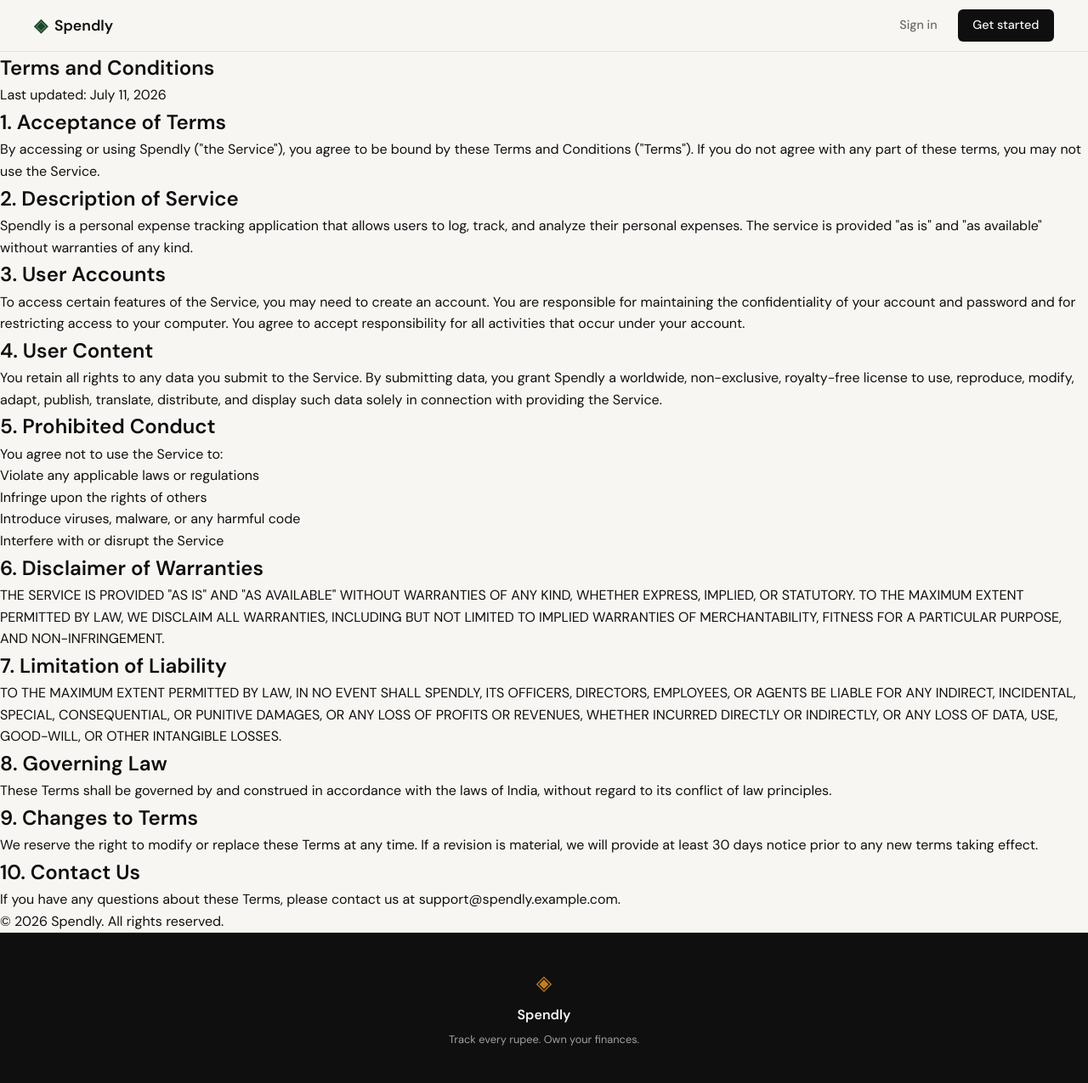
After one commit to kashyaprohit29/spendly, a Flask app: page /Term in a window 1280 px wide. The commit adds this page. Shown: the whole page at 85% size. Run offline with Flask 3, Linux system fonts and the light colour scheme.

Commit message:
Added Terms and Conditions page and updated footer link

```diff
--- a/app.py
+++ b/app.py
@@ -51,5 +51,10 @@ def delete_expense(id):
     return "Delete expense — coming in Step 9"
 
 
+@app.route("/Term")
+def terms():
+    return render_template("terms.html")
+
+
 if __name__ == "__main__":
     app.run(debug=True, port=5001)
--- a/templates/base.html
+++ b/templates/base.html
@@ -35,7 +35,7 @@
             <span class="footer-name">Spendly</span>
             <p class="footer-copy">Track every rupee. Own your finances.</p>
             <p>
-                <a href="#">Term and Conditions</a> |
+                <a href="/Term">Term and Conditions</a> |
                 <a href="#">Privacy Policy</a>
             </p>
         </div>
--- /dev/null
+++ b/templates/terms.html
@@ -0,0 +1,88 @@
+<!DOCTYPE html>
+<html lang="en">
+<head>
+    <meta charset="UTF-8">
+    <meta name="viewport" content="width=device-width, initial-scale=1.0">
+    <title>Terms and Conditions - Spendly</title>
+    <link rel="preconnect" href="https://fonts.googleapis.com">
+    <link rel="preconnect" href="https://fonts.gstatic.com" crossorigin>
+    <link href="https://fonts.googleapis.com/css2?family=DM+Serif+Display:ital@0;1&family=DM+Sans:wght@300;400;500;600&display=swap" rel="stylesheet">
+    <link rel="stylesheet" href="{{ url_for('static', filename='css/style.css') }}">
+</head>
+<body>
+
+    <nav class="navbar">
+        <div class="nav-inner">
+            <a href="{{ url_for('landing') }}" class="nav-brand">
+                <span class="brand-icon">◈</span>
+                <span class="brand-name">Spendly</span>
+            </a>
+            <div class="nav-links">
+                <a href="{{ url_for('login') }}">Sign in</a>
+                <a href="{{ url_for('register') }}" class="nav-cta">Get started</a>
+            </div>
+        </div>
+    </nav>
+
+    <main class="main-content">
+        <section class="terms-section">
+            <div class="terms-inner">
+                <h1>Terms and Conditions</h1>
+
+                <p>Last updated: July 11, 2026</p>
+
+                <h2>1. Acceptance of Terms</h2>
+                <p>By accessing or using Spendly ("the Service"), you agree to be bound by these Terms and Conditions ("Terms"). If you do not agree with any part of these terms, you may not use the Service.</p>
+
+                <h2>2. Description of Service</h2>
+                <p>Spendly is a personal expense tracking application that allows users to log, track, and analyze their personal expenses. The service is provided "as is" and "as available" without warranties of any kind.</p>
+
+                <h2>3. User Accounts</h2>
+                <p>To access certain features of the Service, you may need to create an account. You are responsible for maintaining the confidentiality of your account and password and for restricting access to your computer. You agree to accept responsibility for all activities that occur under your account.</p>
+
+                <h2>4. User Content</h2>
+                <p>You retain all rights to any data you submit to the Service. By submitting data, you grant Spendly a worldwide, non-exclusive, royalty-free license to use, reproduce, modify, adapt, publish, translate, distribute, and display such data solely in connection with providing the Service.</p>
+
+                <h2>5. Prohibited Conduct</h2>
+                <p>You agree not to use the Service to:</p>
+                <ul>
+                    <li>Violate any applicable laws or regulations</li>
+                    <li>Infringe upon the rights of others</li>
+                    <li>Introduce viruses, malware, or any harmful code</li>
+                    <li>Interfere with or disrupt the Service</li>
+                </ul>
+
+                <h2>6. Disclaimer of Warranties</h2>
+                <p>THE SERVICE IS PROVIDED "AS IS" AND "AS AVAILABLE" WITHOUT WARRANTIES OF ANY KIND, WHETHER EXPRESS, IMPLIED, OR STATUTORY. TO THE MAXIMUM EXTENT PERMITTED BY LAW, WE DISCLAIM ALL WARRANTIES, INCLUDING BUT NOT LIMITED TO IMPLIED WARRANTIES OF MERCHANTABILITY, FITNESS FOR A PARTICULAR PURPOSE, AND NON-INFRINGEMENT.</p>
+
+                <h2>7. Limitation of Liability</h2>
+                <p>TO THE MAXIMUM EXTENT PERMITTED BY LAW, IN NO EVENT SHALL SPENDLY, ITS OFFICERS, DIRECTORS, EMPLOYEES, OR AGENTS BE LIABLE FOR ANY INDIRECT, INCIDENTAL, SPECIAL, CONSEQUENTIAL, OR PUNITIVE DAMAGES, OR ANY LOSS OF PROFITS OR REVENUES, WHETHER INCURRED DIRECTLY OR INDIRECTLY, OR ANY LOSS OF DATA, USE, GOOD-WILL, OR OTHER INTANGIBLE LOSSES.</p>
+
+                <h2>8. Governing Law</h2>
+                <p>These Terms shall be governed by and construed in accordance with the laws of India, without regard to its conflict of law principles.</p>
+
+                <h2>9. Changes to Terms</h2>
+                <p>We reserve the right to modify or replace these Terms at any time. If a revision is material, we will provide at least 30 days notice prior to any new terms taking effect.</p>
+
+                <h2>10. Contact Us</h2>
+                <p>If you have any questions about these Terms, please contact us at support@spendly.example.com.</p>
+
+                <div class="terms-footer">
+                    <p>© 2026 Spendly. All rights reserved.</p>
+                </div>
+            </div>
+        </section>
+    </main>
+
+    <footer class="footer">
+        <div class="footer-inner">
+            <span class="brand-icon">◈</span>
+            <span class="footer-name">Spendly</span>
+            <p class="footer-copy">Track every rupee. Own your finances.</p>
+        </div>
+    </footer>
+
+    <script src="{{ url_for('static', filename='js/main.js') }}"></script>
+    {% block scripts %}{% endblock %}
+</body>
+</html>
```
